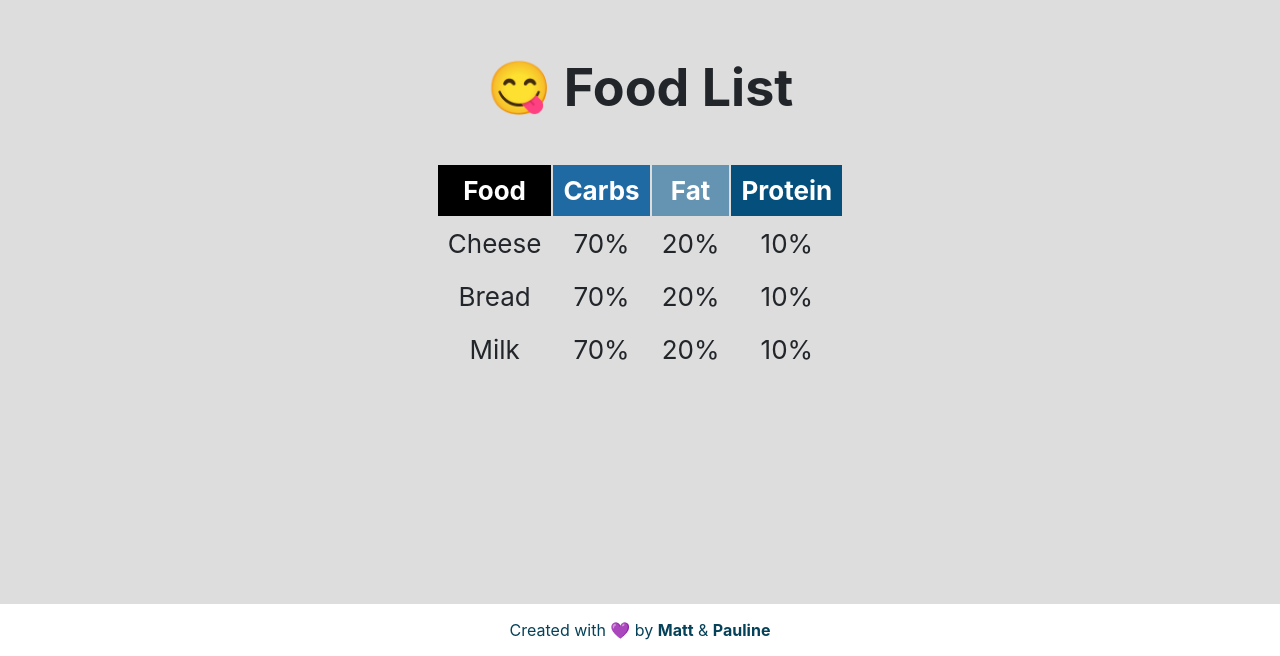
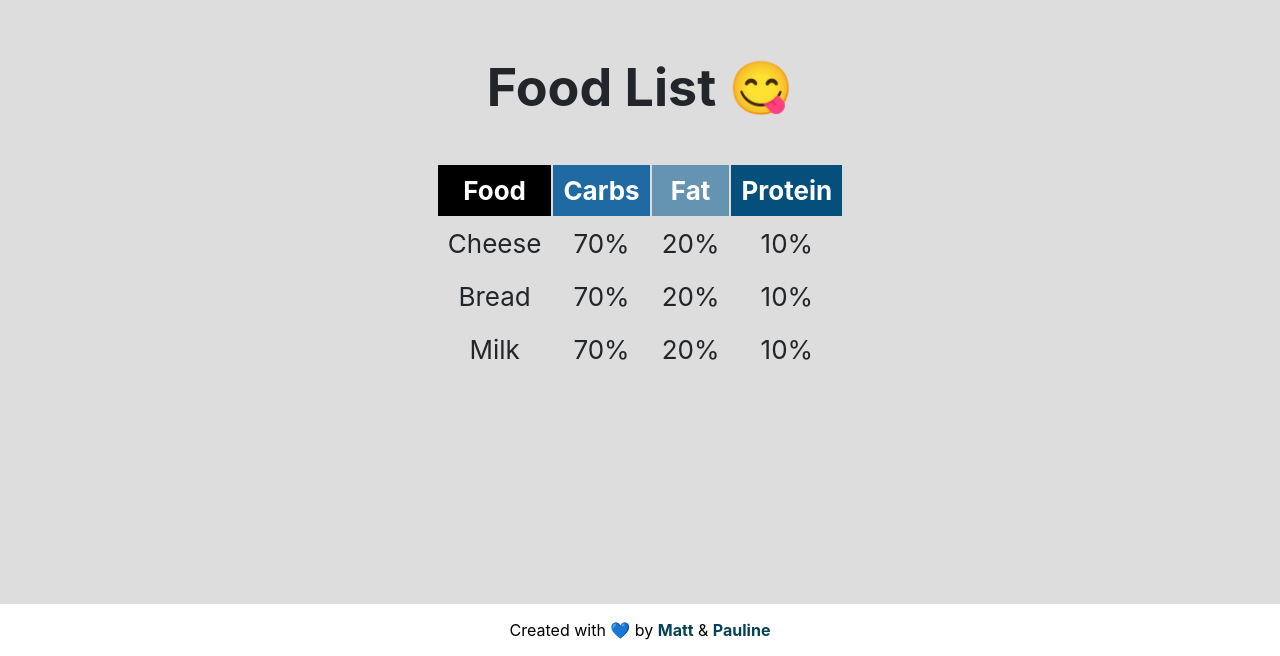
Before and after one commit to pawlean/food-list, a React (Create React App) app in the folder app/: page / in a window 1280 px wide. Shown: the part 196-852 px from the top of the page. Built offline with nearby package versions, Linux system fonts and the light colour scheme.

Commit message:
Create Footer and Table components

```diff
--- a/app/src/App.js
+++ b/app/src/App.js
@@ -2,44 +2,21 @@ import React, { Component } from 'react';
 import logo from './logo.svg';
 import './App.css';
 import './custom.css';
+import Table from './Table';
+import Footer from './Footer';
+
 
 class App extends Component {
   render() {
     return (
       <div className="App">
         <header className="App-header">
-        <h1>😋 Food List</h1>
+        <h1>Food List 😋 </h1>
 
-        <table>
-        <tr>
-        <th class="food-title">Food</th>
-        <th class="carbs">Carbs</th>
-        <th class="fat">Fat</th>
-        <th class="protein">Protein</th>
-        </tr>
-        <tr>
-        <td>Cheese</td>
-        <td>70%</td>
-        <td>20%</td>
-        <td>10%</td>
-        </tr>
-        <tr>
-        <td>Bread</td>
-        <td>70%</td>
-        <td>20%</td>
-        <td>10%</td>
-        </tr>
-        <tr>
-        <td>Milk</td>
-        <td>70%</td>
-        <td>20%</td>
-        <td>10%</td>
-        </tr>
-        </table>
+        <Table/>
+
         </header>
-        <footer>
-        <p>Created with 💜 by <a href="https://twitter.com/_mattburman">Matt</a> & <a href="https://twitter.com/paulienuh">Pauline</a></p>
-        </footer>
+        <Footer/>
       </div>
     );
   }
--- /dev/null
+++ b/app/src/Footer.jsx
@@ -0,0 +1,10 @@
+import React from 'react';
+import './custom.css';
+
+function Footer() {
+  return(
+    <p>Created with 💙 by <a href="https://twitter.com/_mattburman" target="_blank">Matt</a> & <a href="https://twitter.com/paulienuh" target="_blank">Pauline</a></p>
+  )
+}
+
+export default Footer;
--- /dev/null
+++ b/app/src/Table.jsx
@@ -0,0 +1,37 @@
+import React from 'react';
+import './App.css';
+import './custom.css';
+
+function Table() {
+  return (
+    <table>
+    <tr>
+    <th class="food-title">Food</th>
+    <th class="carbs">Carbs</th>
+    <th class="fat">Fat</th>
+    <th class="protein">Protein</th>
+    </tr>
+    <tr>
+    <td>Cheese</td>
+    <td>70%</td>
+    <td>20%</td>
+    <td>10%</td>
+    </tr>
+    <tr>
+    <td>Bread</td>
+    <td>70%</td>
+    <td>20%</td>
+    <td>10%</td>
+    </tr>
+    <tr>
+    <td>Milk</td>
+    <td>70%</td>
+    <td>20%</td>
+    <td>10%</td>
+    </tr>
+    </table>
+  )
+
+}
+
+export default Table;
--- a/app/src/custom.css
+++ b/app/src/custom.css
@@ -1,3 +1,4 @@
+/* Table styling */
 table {
   padding: 10px;
 }
@@ -10,7 +11,7 @@ th {
   padding: 10px;
 }
 th.food-title {
-  background-color: black;
+  background-color: #000000;
 }
 th.carbs {
   background-color: #1f6aa3;
@@ -21,10 +22,14 @@ th.fat {
 th.protein {
   background-color: #054f7c;
 }
+/* Footer styling */
+
 footer {
   background-color: white;
   color: #054158;
 }
+
+/* General styling */
 a {
   color: #054158;
   text-decoration: none;
@@ -32,4 +37,5 @@ a {
 }
 a:hover {
   color: #054f7c;
+  border-bottom: 1px dotted #054f7c;
 }
```
